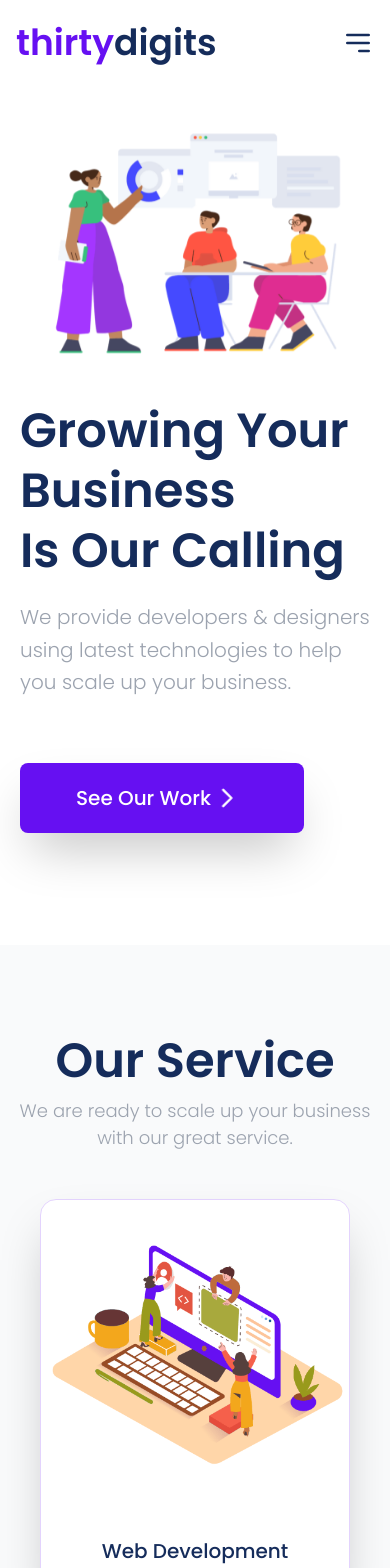
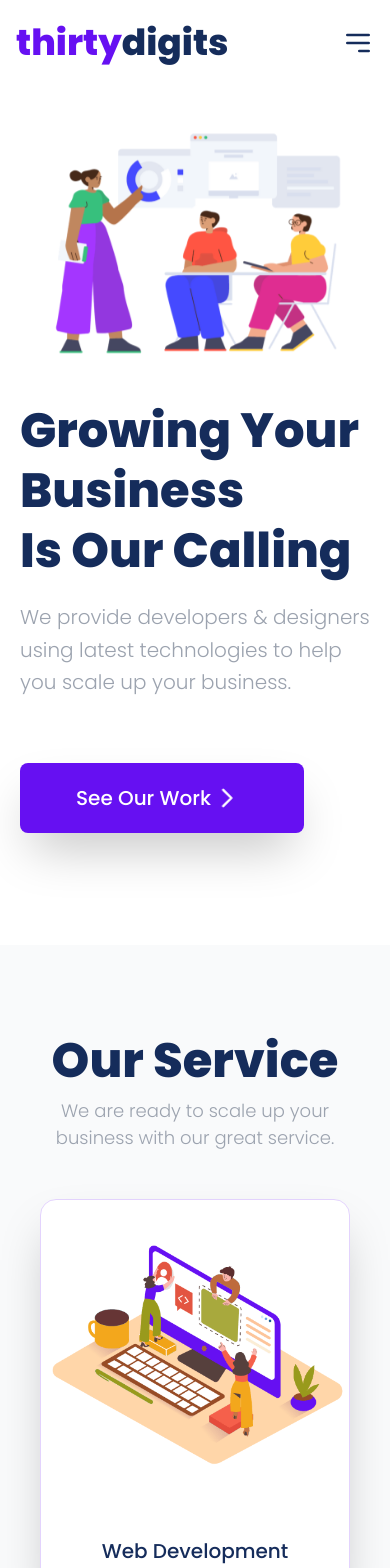
Before and after one commit to cleversamer/thirty-digits-website, a React (Create React App) app: page / in a window 390 px wide. Shown: the top 1568 px of the page. Built offline with nearby package versions, Linux system fonts and the light colour scheme.

Commit message:
fixed bugs

```diff
--- a/public/index.html
+++ b/public/index.html
@@ -21,7 +21,7 @@
     <!-- Fonts -->
     <link rel="preconnect" href="https://fonts.gstatic.com" />
     <link
-      href="https://fonts.googleapis.com/css2?family=Poppins:wght@300;500;600&display=swap"
+      href="https://fonts.googleapis.com/css2?family=Poppins:wght@300;500;600;800&display=swap"
       rel="stylesheet"
     />
 
--- a/src/parts/Advantage.js
+++ b/src/parts/Advantage.js
@@ -9,7 +9,7 @@
             Why Choose Us
           </h1>
 
-          <p className="font-light text-lg text-gray-400 text-center mb-12 sm:mb-5 xl:mb-0">
+          <p className="font-light text-lg text-gray-400 text-center mb-12 sm:mb-5 xl:mb-0 px-5">
             Why you should choose us to handle your project.
           </p>
         </Fade>
--- a/src/parts/BrandIcon.js
+++ b/src/parts/BrandIcon.js
@@ -3,7 +3,7 @@
 const BrandIcon = () => {
   return (
     <Button className="" type="link" href="/">
-      <p className="text-theme-blue text-4xl font-bold">
+      <p className="text-theme-blue text-4xl font-extrabold">
         <span className="text-theme-purple">thirty</span>
         digits
       </p>
--- a/src/parts/Portfolio.js
+++ b/src/parts/Portfolio.js
@@ -9,7 +9,7 @@
           Our Selected Project
         </h1>
 
-        <p className="font-light text-lg text-gray-400 text-center mb-12">
+        <p className="font-light text-lg text-gray-400 text-center mb-12 px-5">
           We are ready to scale up your business with our great work result.
         </p>
       </Fade>
--- a/src/parts/Service.js
+++ b/src/parts/Service.js
@@ -9,7 +9,7 @@
             Our Service
           </h1>
 
-          <p className="font-light text-lg text-gray-400 text-center mb-12">
+          <p className="font-light text-lg text-gray-400 text-center mb-12 px-5">
             We are ready to scale up your business with our great service.
           </p>
         </Fade>
```
